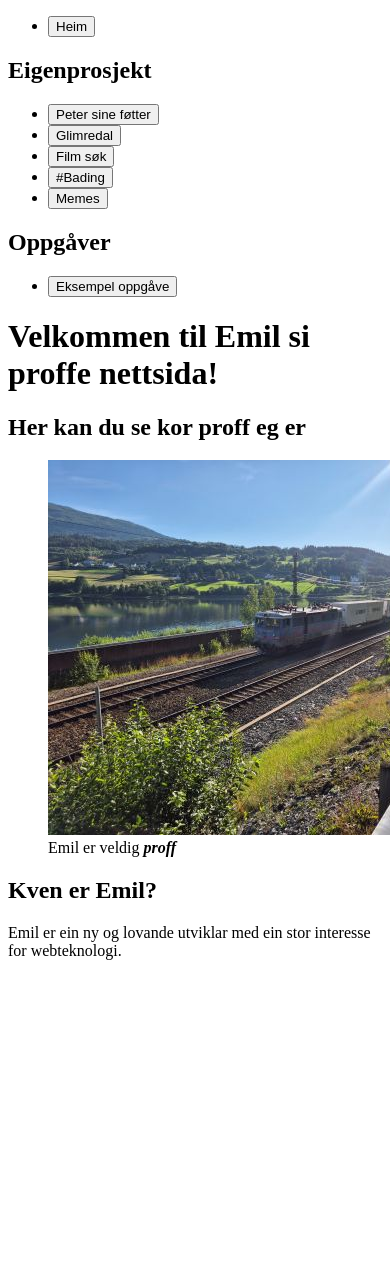
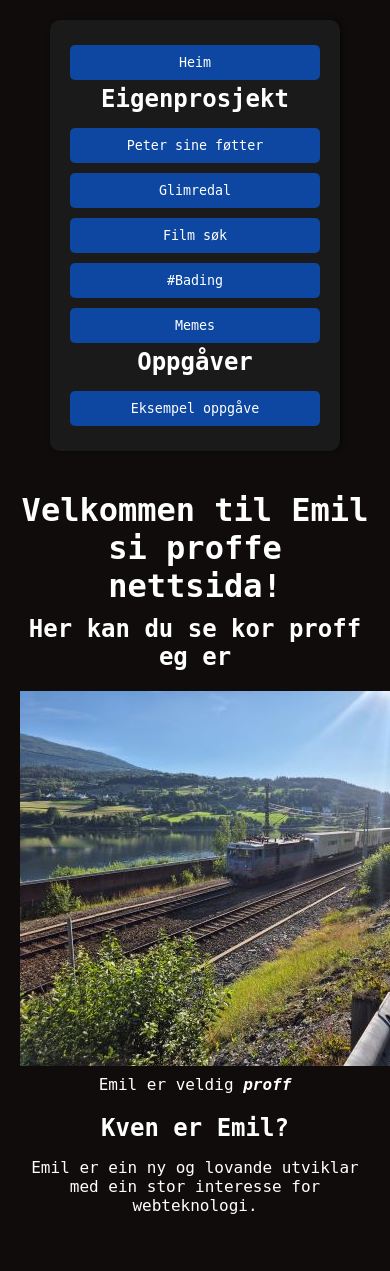
Before and after one commit to Emilsen2152/Emil-WEB, a PHP site: page /index.html in a window 390 px wide; the page is wider, and only the part inside the window is pictured. Before the commit the page ends 960 px from the top of that part, so only its background shows below. Run offline with PHP 8.4, Linux system fonts and the light colour scheme.

Commit message:
Update stylesheet reference to mainStyles.css and improve CSS for better responsiveness

```diff
--- a/index.html
+++ b/index.html
@@ -5,7 +5,7 @@
     <meta charset="UTF-8">
     <meta name="viewport" content="width=device-width, initial-scale=1.0">
     <title>EmilWEB</title>
-    <link rel="stylesheet" type="text/css" href="styles.css">
+    <link rel="stylesheet" type="text/css" href="mainStyles.css">
 </head>
 
 <body>
--- a/mainStyles.css
+++ b/mainStyles.css
@@ -3,11 +3,13 @@ body {
     background-color: #100c0c;
     margin: 0;
     color: white;
+    /* Use 'rem' for better accessibility and scaling */
+    font-size: 1rem;
 }
 
 h1, h2 {
     color: white;
-    margin: 0 0 10px 0;
+    margin: 0 0 0.625rem 0; /* '10px' converted to 'rem' */
     text-align: center;
 }
 
@@ -18,17 +20,19 @@ button {
 
 .container {
     display: flex;
-    align-items: flex-start;
-    gap: 20px;
-    padding: 20px;
+    flex-direction: column; /* Default to column for small screens */
+    align-items: center; /* Center items on small screens */
+    gap: 1.25rem; /* '20px' converted to 'rem' */
+    padding: 1.25rem; /* '20px' converted to 'rem' */
 }
 
 .sidebar {
-    width: 250px;
-    padding: 20px;
+    width: 100%; /* Sidebar takes full width on small screens */
+    max-width: 250px; /* Max width prevents it from getting too wide on large screens */
+    padding: 1.25rem;
     background-color: #1a1a1a;
-    border-radius: 10px;
-    box-shadow: 2px 0 5px rgba(0,0,0,0.5);
+    border-radius: 0.625rem; /* '10px' converted to 'rem' */
+    box-shadow: 0.125rem 0 0.3125rem rgba(0,0,0,0.5); /* '2px' and '5px' converted to 'rem' */
 }
 
 .sidebar nav ul {
@@ -39,18 +43,18 @@ button {
 
 .sidebarHeader {
     text-align: center;
-    font-size: 1.5em;
-    margin-bottom: 10px;
+    font-size: 1.5rem;
+    margin-bottom: 0.625rem;
 }
 
 .sidebarItem button {
     width: 100%;
-    margin: 5px 0;
-    padding: 10px;
+    margin: 0.3125rem 0; /* '5px' converted to 'rem' */
+    padding: 0.625rem;
     background-color: #0d47a1;
     color: white;
     border: none;
-    border-radius: 5px;
+    border-radius: 0.3125rem; /* '5px' converted to 'rem' */
     transition: background 0.3s;
     text-align: center;
 }
@@ -60,35 +64,25 @@ button {
 }
 
 .content {
-    flex: 1;
-    padding: 20px;
+    width: 100%; /* Content takes full width on small screens */
+    padding: 1.25rem;
 }
 
 figure {
-    margin: 20px 0;
+    margin: 1.25rem 0;
     text-align: center;
 }
 
 figcaption {
     color: white;
     text-align: center;
-    margin-top: 5px;
-}
-
-@media (max-width: 768px) {
-    .container {
-        flex-direction: column;
-    }
-
-    .sidebar {
-        width: 100%;
-        margin-bottom: 20px;
-        box-shadow: none;
-        border-radius: 0;
-    }
+    margin-top: 0.3125rem;
 }
 
 iframe {
+    width: 100%; /* Make iframe responsive */
+    max-width: 560px; /* Optional: Set a max-width for large screens */
+    height: auto; /* Maintain aspect ratio */
     display: block;
     margin: 0 auto;
 }
@@ -99,12 +93,25 @@ p {
 }
 
 input[type="text"] {
-    width: 50%;
-    padding: 10px;
-    border: 1px solid #ccc;
-    border-radius: 5px;
-    margin: 20px auto;  /* auto left/right centers it */
+    width: 90%; /* Use a percentage for better responsiveness */
+    max-width: 500px; /* Set a max-width to prevent it from becoming too wide */
+    padding: 0.625rem;
+    border: 0.0625rem solid #ccc; /* '1px' converted to 'rem' */
+    border-radius: 0.3125rem;
+    margin: 1.25rem auto;
     display: block;
     background-color: #0d47a1;
     color: white;
 }
+
+/* Media query for larger screens (e.g., tablets and desktops) */
+@media (min-width: 768px) {
+    .container {
+        flex-direction: row; /* Change to row layout for wider screens */
+        align-items: flex-start; /* Align items to the top */
+    }
+
+    .sidebar {
+        width: 250px; /* Set a fixed width for the sidebar on larger screens */
+    }
+}
```
